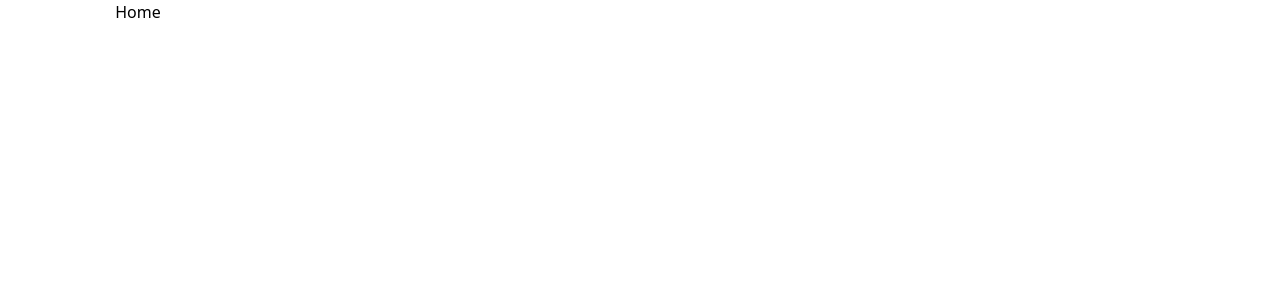
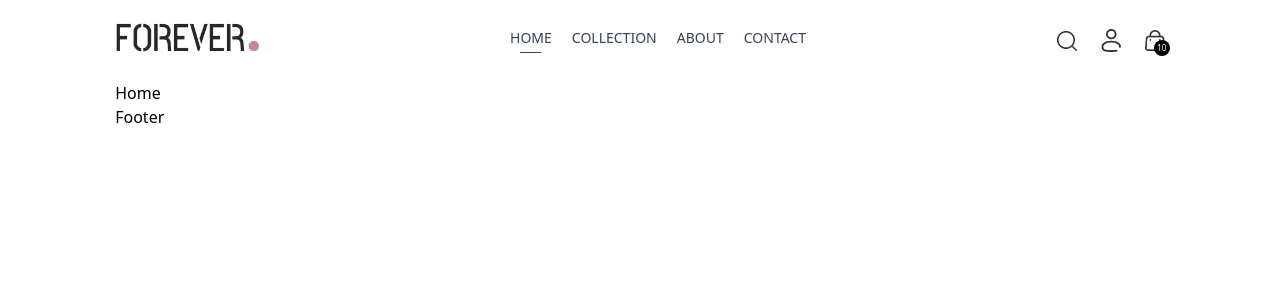
Before and after one commit to Ritik6547/React-Projects, a React (Vite) app in the folder E-Commerce App/: page / in a window 1280 px wide. Shown: the top 300 px of the page. Built offline with nearby package versions, Linux system fonts and the light colour scheme.

Commit message:
Add header component with navigation links

```diff
--- a/E-Commerce App/src/App.jsx
+++ b/E-Commerce App/src/App.jsx
@@ -1,9 +1,13 @@
 import { Outlet } from "react-router-dom";
+import Header from "./components/Header";
+import Footer from "./components/Footer";
 
 const App = () => {
   return (
     <div className="px-4 sm:px-[5vw] md:px-[7vw] lg:px-[9vw]">
+      <Header />
       <Outlet />
+      <Footer />
     </div>
   );
 };
--- /dev/null
+++ b/E-Commerce App/src/components/Footer.jsx
@@ -0,0 +1,7 @@
+import React from "react";
+
+const Footer = () => {
+  return <div>Footer</div>;
+};
+
+export default Footer;
--- /dev/null
+++ b/E-Commerce App/src/components/Header.jsx
@@ -0,0 +1,146 @@
+import { useState } from "react";
+import { assets } from "../assets/assets.js";
+import { Link, NavLink } from "react-router-dom";
+
+const Header = () => {
+  const [visible, setVisible] = useState(false);
+
+  return (
+    <div className="flex items-center justify-between py-5 font-medium">
+      <Link to="/">
+        <img src={assets.logo} className="w-36" alt="" />
+      </Link>
+
+      <ul className="hidden gap-5 text-sm text-gray-700 sm:flex">
+        <NavLink to="/" className="flex flex-col items-center gap-1">
+          {({ isActive }) => (
+            <>
+              <p>HOME</p>
+              {isActive && (
+                <hr className="h-[1.5px] w-2/4 border-none bg-gray-700" />
+              )}
+            </>
+          )}
+        </NavLink>
+        <NavLink to="collection" className="flex flex-col items-center gap-1">
+          {({ isActive }) => (
+            <>
+              <p>COLLECTION</p>
+              {isActive && (
+                <hr className="h-[1.5px] w-2/4 border-none bg-gray-700" />
+              )}
+            </>
+          )}
+        </NavLink>
+        <NavLink to="about" className="flex flex-col items-center gap-1">
+          {({ isActive }) => (
+            <>
+              <p>ABOUT</p>
+              {isActive && (
+                <hr className="h-[1.5px] w-2/4 border-none bg-gray-700" />
+              )}
+            </>
+          )}
+        </NavLink>
+        <NavLink to="contact" className="flex flex-col items-center gap-1">
+          {({ isActive }) => (
+            <>
+              <p>CONTACT</p>
+              {isActive && (
+                <hr className="h-[1.5px] w-2/4 border-none bg-gray-700" />
+              )}
+            </>
+          )}
+        </NavLink>
+      </ul>
+
+      <div className="flex items-center gap-6">
+        <img
+          src={assets.search_icon}
+          className="w-5 cursor-pointer"
+          alt="search-icon"
+        />
+        <Link to="login" className="group relative">
+          <img
+            src={assets.profile_icon}
+            className="w-5 cursor-pointer"
+            alt="profile-icon"
+          />
+        </Link>
+        <Link to="cart" className="relative">
+          <img
+            src={assets.cart_icon}
+            className="w-5 min-w-5 cursor-pointer"
+            alt="cart-icon"
+          />
+          <p className="absolute right-[-5px] bottom-[-5px] aspect-square w-4 rounded-full bg-black text-center text-[8px] leading-4 text-white">
+            10
+          </p>
+        </Link>
+        <img
+          onClick={() => setVisible(true)}
+          src={assets.menu_icon}
+          className="w-5 cursor-pointer sm:hidden"
+          alt="menu-icon"
+        />
+      </div>
+
+      {/* Sidebar Menu */}
+      <div
+        className={`absolute top-0 right-0 bottom-0 overflow-hidden bg-white transition-all ${visible ? "w-full" : "w-0"}`}
+      >
+        <div className="flex cursor-pointer flex-col text-gray-600">
+          <div
+            onClick={() => setVisible(false)}
+            className="flex items-center gap-4 border-b p-3"
+          >
+            <img
+              src={assets.dropdown_icon}
+              className="h-4 rotate-180"
+              alt="dropdown-icon"
+            />
+            <p>Back</p>
+          </div>
+          <NavLink
+            onClick={() => setVisible(false)}
+            className={({ isActive }) =>
+              `border-b py-2 pl-6 ${isActive && "bg-black text-white"}`
+            }
+            to="/"
+          >
+            HOME
+          </NavLink>
+          <NavLink
+            onClick={() => setVisible(false)}
+            className={({ isActive }) =>
+              `border-b py-2 pl-6 ${isActive && "bg-black text-white"}`
+            }
+            to="collection"
+          >
+            COLLECTION
+          </NavLink>
+          <NavLink
+            onClick={() => setVisible(false)}
+            className={({ isActive }) =>
+              `border-b py-2 pl-6 ${isActive && "bg-black text-white"}`
+            }
+            to="about"
+          >
+            ABOUT
+          </NavLink>
+          <NavLink
+            onClick={() => setVisible(false)}
+            className={({ isActive }) =>
+              `border-b py-2 pl-6 ${isActive && "bg-black text-white"}`
+            }
+            to="contact"
+          >
+            CONTACT
+          </NavLink>
+        </div>
+      </div>
+    </div>
+  );
+};
+
+export default Header;
--- /dev/null
+++ b/package.json
@@ -0,0 +1,6 @@
+{
+  "devDependencies": {
+    "prettier": "^3.6.2",
+    "prettier-plugin-tailwindcss": "^0.6.14"
+  }
+}
```
Also changed, not shown: 2 other files (tests, documents, lock files or other folders).
